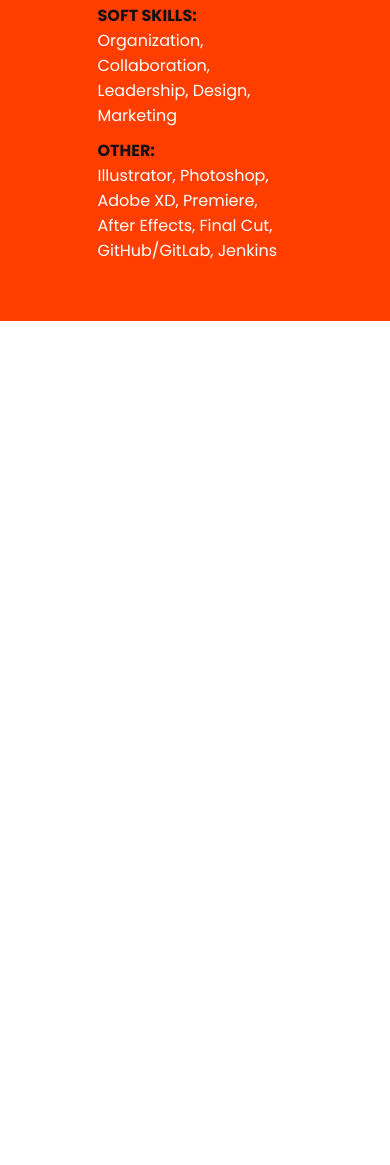
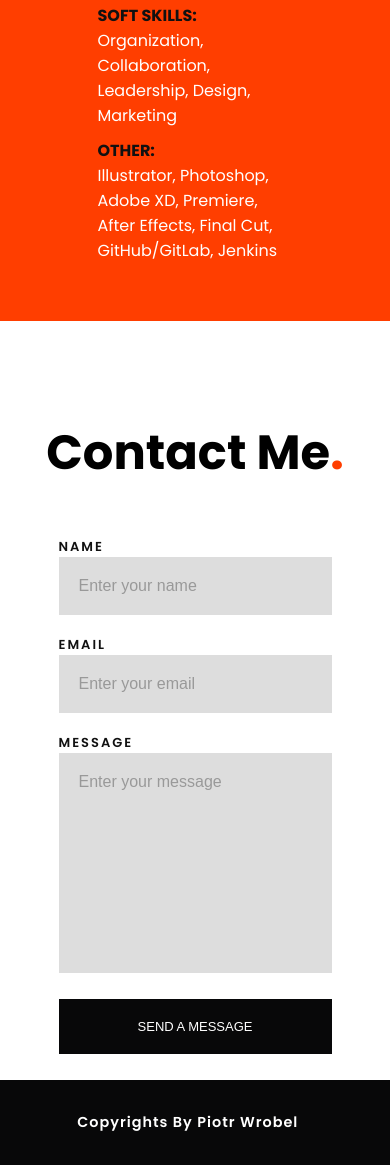
Before and after one commit to piotrekwrobel93/portfolio-polskie, a plain HTML site: page index.html in a window 390 px wide. Shown: the part 5861-7026 px from the top of the page. Before the commit the page ends 6182 px from the top, so only its background shows below. Drawn offline with nearby package versions, Linux system fonts and the light colour scheme.

Commit message:
mediea queries some more

```diff
--- a/index.css
+++ b/index.css
@@ -18,7 +18,7 @@
 }
 
 
-*, *::after, *::before {margin: 0;padding: 0;box-sizing: border-box; outline-width: 0; }
+* {margin: 0;padding: 0;box-sizing: border-box; outline-width: 0; }
 a { text-decoration: none; outline-width: 0;}
 ul { list-style-type: none;}
 img { display: block;}
@@ -42,6 +42,7 @@ body{
     height: 100%;
     overflow-x: hidden;
     font-family: 'Poppins', sans-serif;
+
 }
 
 .section {
--- a/index.html
+++ b/index.html
@@ -7,6 +7,8 @@
     <link rel="stylesheet" href="src/styles/intro.css">
     <link rel="stylesheet" href="src/styles/projects.css">
     <link rel="stylesheet" href="src/styles/about.css">
+    <link rel="stylesheet" href="src/styles/contact.css">
+    <link rel="stylesheet" href="src/styles/footer.css">
     <title>Piotr Wrobel</title>
 </head>
 <body>
@@ -270,6 +272,25 @@
 				</div>
 			</div>
         </div>
+        <div id="contact">
+            <h1>Contact Me<span>.</span></h1>
+            <form>
+                <label for="name">Name</label>
+                <input type="text" name="name" placeholder="Enter your name" />
+                <label for="email">Email</label>
+                <input type="email" name="email" placeholder="Enter your email" />
+                <label for="message">Message</label>
+                <textarea name="message" cols="30" rows="10"
+                    placeholder="Enter your message"
+                ></textarea>
+                <input type="submit" value="Send a Message">
+            </form>
+        </div>
+        <div id="footer">
+            <div class="footer--content">
+                <p>Copyrights By Piotr Wrobel</p>
+            </div>
+        </div>
 
     </div>
 
--- a/src/styles/contact.css
+++ b/src/styles/contact.css
@@ -0,0 +1,74 @@
+
+#contact {
+    width: 100vw;
+    height: 90vh;
+    background-color: #fff;
+}
+
+#contact > h1 {
+    text-align: center;
+    font-size: 3em;
+    padding: 2em 0 1em 0;
+}
+
+#contact > h1 > span {
+    color: var(--color1);
+}
+
+#contact > form {
+    width: 30vw;
+    margin: 0 auto;
+    display: flex;
+    flex-direction: column;
+}
+
+#contact > form > input,
+#contact > form > textarea {
+    padding: 20px;
+    border: none;
+    font-size: 16px;
+    background-color: #ddd;
+}
+#contact > form > input::placeholder {
+    color: #999;
+}
+#contact > form > input {
+    margin: 0 0 20px 0;
+    color: #111;
+}
+
+#contact > form > label {
+    color: #111;
+    font-size: 13px;
+    font-weight: 600;
+    text-transform: uppercase;
+    letter-spacing: 2px;
+    padding: 0px 0;
+}
+
+#contact > form > textarea {
+    resize: none;
+    font-family: sans-serif;
+}
+
+#contact > form > textarea::placeholder {
+    color: #999;
+}
+
+#contact > form > input[type="submit"] {
+    margin-top: 2em;
+    color: #fff;
+    background-color: var(--color2);
+    text-transform: uppercase;
+    font-size: 13px;
+    font-weight: 500;
+}
+
+
+
+
+@media ( max-width: 1024px ) {
+    #contact > form {
+        width: 70vw;
+    }
+}
--- /dev/null
+++ b/src/styles/footer.css
@@ -0,0 +1,29 @@
+#footer {
+    width: 100vw;
+    background-color:var(--color2);
+    color: #fff;
+    position: relative;
+}
+.footer--wrapper{
+    width: 50%;
+    position: relative;
+    display: flex;
+    justify-content: center;
+    align-items: center;
+}
+
+
+.footer--wrapper > p {
+    font-size: 0.3em;
+    margin-right: 1em;
+}
+
+.footer--content {
+    display: flex;
+    align-items: center;
+}
+#footer > .footer--content > p {
+    font-size: 0.3em;
+    letter-spacing: 1px;
+    margin-right: 1em;
+}
```
